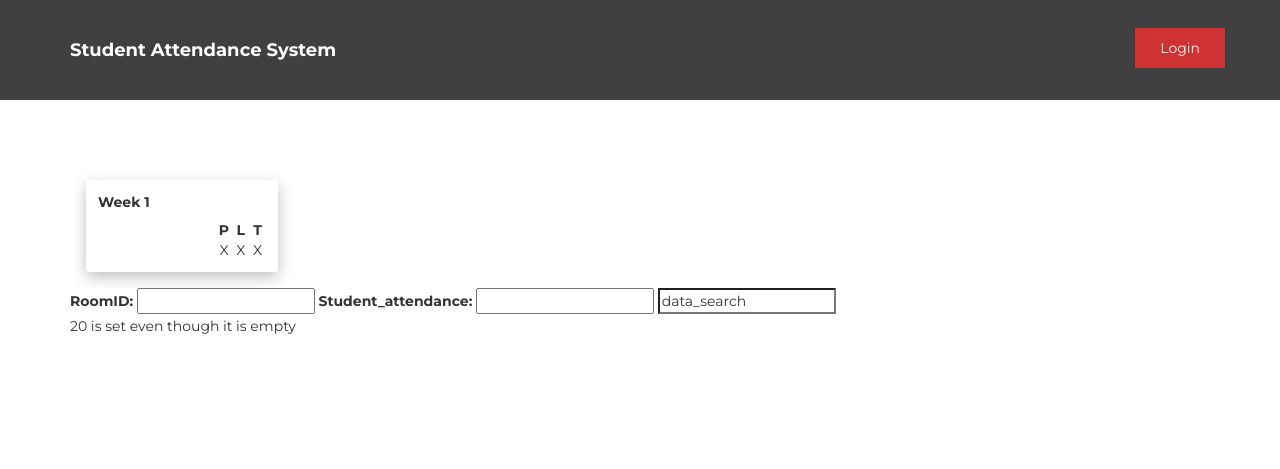
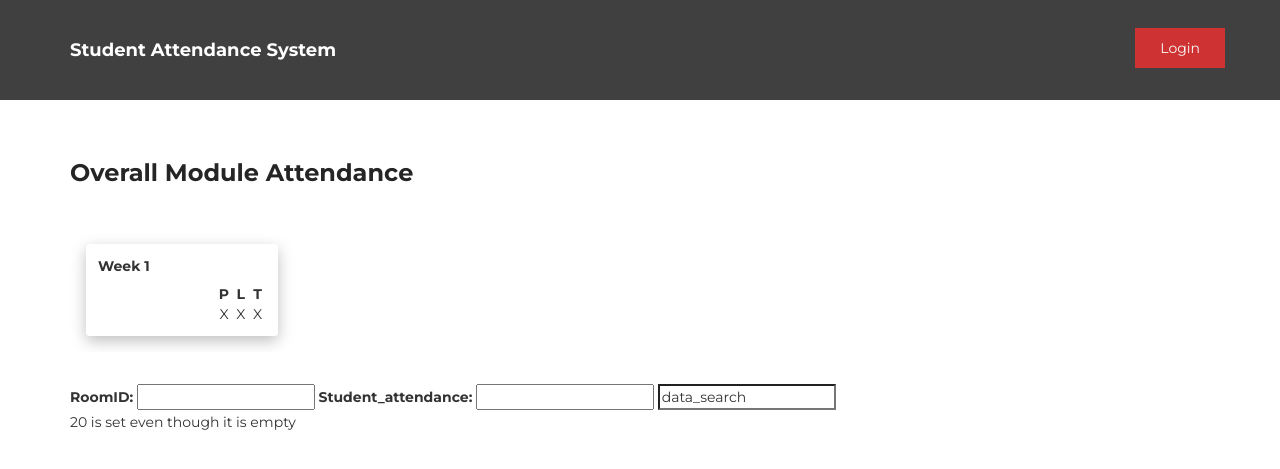
Before and after one commit to joshuadowding/student-attendance-system, a CodeIgniter app: the page made by application/views/manager.php in a window 1280 px wide. Shown: the top 469 px of the page. Run offline with CodeIgniter, Linux system fonts and the light colour scheme; the template is opened without the code that fills it: most values are stand-ins (such as "Sample title", 1, 10 or a date in 2020); data that the repository does not hold is empty.

Commit message:
optimise css and move session error alert out of user-manager-wrapper

```diff
--- a/application/views/manager.php
+++ b/application/views/manager.php
@@ -29,19 +29,20 @@ defined('BASEPATH') or exit('No direct script access allowed');
     <?php include("includes/body-preloader-contents.php"); ?>
     <?php include("includes/body-menu-contents.php"); ?>
 
+    <?php
+    if (isset($_SESSION["sessionError"])) {
+        echo "<div class='alert alert-primary' role='alert'>";
+        echo $_SESSION["sessionError"];
+        echo "</div>";
+    }
+    ?>
+
     <!-- 'As a manager I want to know which lectures have been poorly attended' Task #5 (Josh) -->
-    <div class="container user-manager-wrapper">
+    <div class="container" id="user-manager-wrapper">
         <?php
-        if (isset($_SESSION["sessionError"])) {
-            echo "<div class='alert alert-primary' role='alert'>";
-            echo $_SESSION["sessionError"];
-            echo "</div>";
-        }
-
         if (isset($timetable)) {
             echo "<div class='timetable-wrapper'>";
-            echo "<div class='timetable-header'></div>";
-
+            echo "<div class='timetable-header'><h1 class='header'>Overall Module Attendance</h1></div>";
             echo "<div class='list-group' id='list-tab' role='tablist'>";
 
             foreach ($timetable->schedule as $schedule) {
@@ -133,6 +134,8 @@ defined('BASEPATH') or exit('No direct script access allowed');
             }
 
             echo "</div></div>";
+
+
         }
         ?>
     </div>
--- a/css/templatemo-style.css
+++ b/css/templatemo-style.css
@@ -425,69 +425,84 @@ http://www.templatemo.com/tm-515-eatery
       MANAGER
   -----------------------------------------*/
 
-    .user-manager-wrapper {
+    .container#user-manager-wrapper {
         padding-top: 128px;
+        margin-bottom: 32px;
     }
 
-    .user-manager-wrapper .timetable-header {
+    .container#user-manager-wrapper .timetable-header {
         display: flex;
         flex-direction: row;
-        align-items: center;
-        align-content: center;
-        justify-content: center;
-        padding: 8px;
     }
 
-    .user-manager-wrapper .tab-list {
+    .container#user-manager-wrapper .timetable-header .header {
+        font-size: 2.4rem;
+        font-weight: 700;
+        text-align: left;
+    }
+
+    .container#user-manager-wrapper .tab-list {
         height: 100%;
         display: flex;
         flex-direction: row;
     }
 
-    .user-manager-wrapper .timetable-item {
+    .container#user-manager-wrapper .timetable-item {
         width: 192px;
         padding: 12px;
         margin: 0 16px 0 0;
         border-radius: .35rem;
-        -webkit-box-shadow: 0px 5px 15px 0px rgba(0,0,0,0.25);
-        -moz-box-shadow: 0px 5px 15px 0px rgba(0,0,0,0.25);
-        box-shadow: 0px 5px 15px 0px rgba(0,0,0,0.25);
+        -webkit-box-shadow: 0px 5px 15px 0px rgba(0, 0, 0, 0.25);
+        -moz-box-shadow: 0px 5px 15px 0px rgba(0, 0, 0, 0.25);
+        box-shadow: 0px 5px 15px 0px rgba(0, 0, 0, 0.25);
     }
 
-    .user-manager-wrapper .timetable-item .item-header {
+    .container#user-manager-wrapper .timetable-item .item-header {
         margin: 0 0 8px 0;
     }
 
-    .user-manager-wrapper .timetable-item .item-header .header {
+    .container#user-manager-wrapper .timetable-item .item-header .header {
         font-weight: 600;
     }
 
-    .user-manager-wrapper .timetable-item .item-content {
+    .container#user-manager-wrapper .timetable-item .item-content {
         display: flex;
         flex-direction: column;
     }
 
-    .user-manager-wrapper .timetable-item .item-content .content {
+    .container#user-manager-wrapper .timetable-item .item-content .content {
         display: flex;
         flex-direction: row;
     }
 
-    .user-manager-wrapper .timetable-item .item-content .content .lesson {
+    .container#user-manager-wrapper .timetable-item .item-content .content .lesson {
         width: 100%;
     }
 
-    .user-manager-wrapper .timetable-item .item-content .content .lesson th {
+    .container#user-manager-wrapper .timetable-item .item-content .content .lesson th {
         text-align: center;
     }
 
-    .user-manager-wrapper .timetable-item .item-content .content .lesson td {
+    .container#user-manager-wrapper .timetable-item .item-content .content .lesson td {
         text-align: center;
         width: 10%;
     }
 
-    .user-manager-wrapper .timetable-item .item-content .content .lesson td.type {
+    .container#user-manager-wrapper .timetable-item .item-content .content .lesson td.type {
         text-align: left;
         width: 70%;
+    }
+
+    .container#user-manager-wrapper .tab-content {
+        position: relative;
+        height: 100%;
+        width: 100%;
+        overflow-x: scroll;
+        padding: 16px;
+    }
+
+    .container#user-manager-wrapper .tab-content .tab-pane.active {
+        display: table-row;
     }
 
 
@@ -521,18 +536,6 @@ http://www.templatemo.com/tm-515-eatery
         border-top-right-radius: .25rem;
         border-bottom-right-radius: .25rem;
         border-right: 1px solid #DDD;
-    }
-
-    .user-manager-wrapper .tab-content {
-        position: relative;
-        height: 100%;
-        width: 100%;
-        overflow-x: scroll;
-        padding: 16px;
-    }
-
-    .user-manager-wrapper .tab-content .tab-pane.active {
-        display: table-row;
     }
 
 
```
